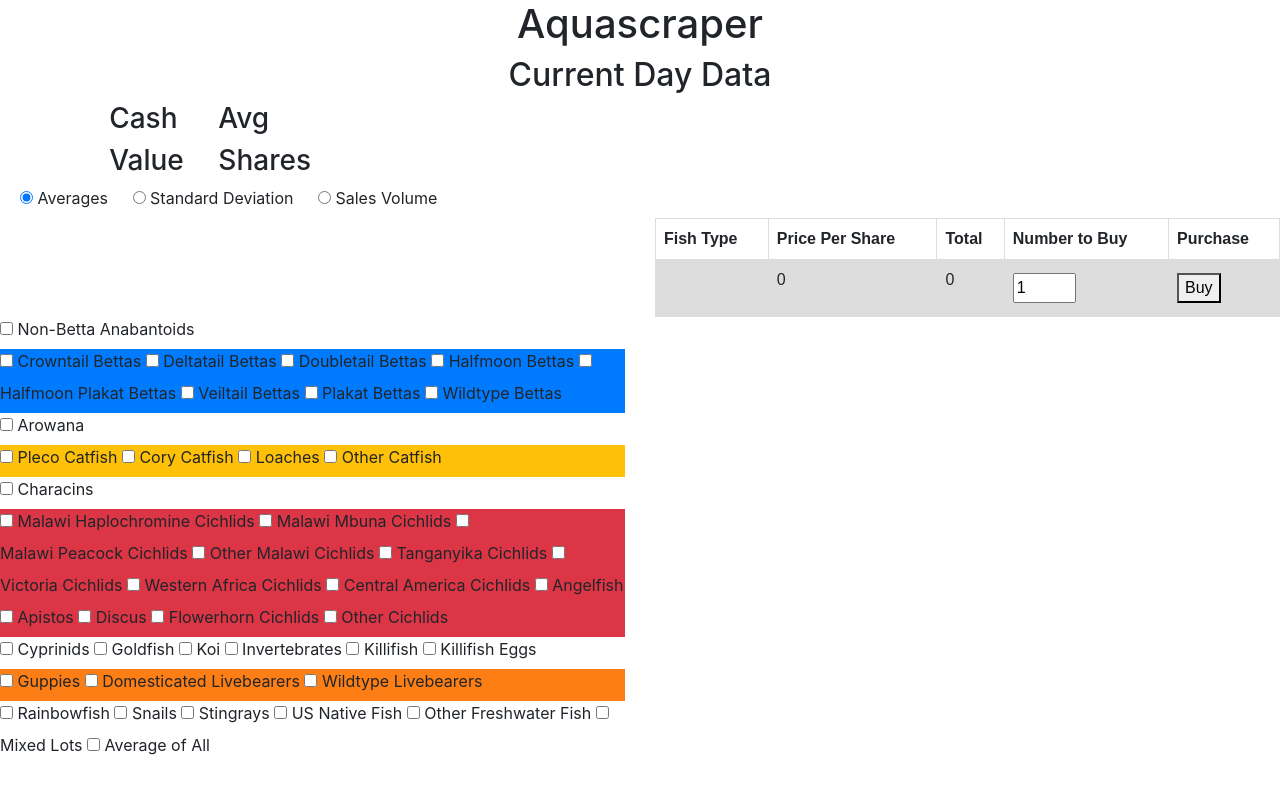
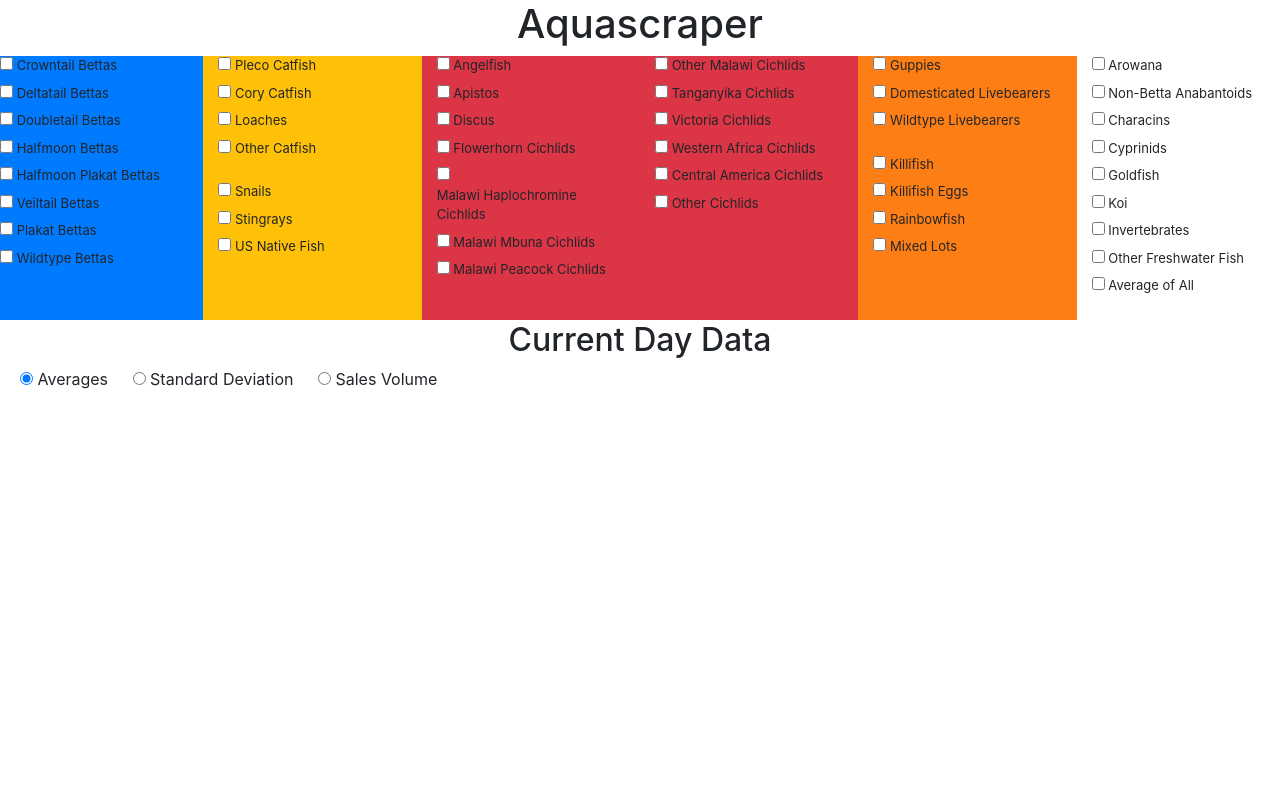
Before and after one commit to nodes777/aquadisplay, a website: page index.html in a window 1280 px wide. Drawn offline with nearby package versions, Linux system fonts and the light colour scheme; a script that the page names is missing.

Commit message:
rearranges html

```diff
--- a/css/style.css
+++ b/css/style.css
@@ -11,6 +11,16 @@ div.tooltip {
     border: 0px;
     border-radius: 8px;
     pointer-events: none;
+}
+
+ul {
+  list-style-type: none;
+  padding: 0;
+  margin: 0;
+}
+
+.checkboxes{
+  font-size: 13px;
 }
 
 .axis--x path {
--- a/index.html
+++ b/index.html
@@ -12,7 +12,6 @@
 	<script src="./js/utils/d3.min.js"></script>
   <script src="./js/utils/fishTypePairs.js"></script>
   <script src="./js/bar/makeStatsGraph.js"></script>
-  <script src="./js/trading/buyingUtils.js"></script>
   <script src="./js/utils/utils.js"></script>
   <script src="./js/bar/changeCategory.js"></script>
   <script src="./js/bar/makeCategoryGraphs.js"></script>
@@ -20,31 +19,178 @@
   <script src="./js/line/formatStatData.js"></script>
   <script src="./js/line/makeLineGraph.js"></script>
 	<script src="./js/index.js"></script>
-  <script src="./js/trading/updatePortfolio.js"></script>
-  <script src="./js/trading/initStorage.js"></script>
-  <script src="./js/trading/portfolio.js"></script>
   </head>
   <body>
   	<div class="col-md-12">
   		<h1 class="text-center">Aquascraper</h1>
-      <h2 class="text-center" id="currentDay">Current Day Data</h2>
   	</div>
-  <div class="row">
-    <div class="col-md-2 offset-md-1">
+      <div class="row checkboxes" id="checkBoxesDiv">
+            <div class="col-md-2 bettas">
+              <ul>
+                <li><input type="checkbox" id="fwbettasctCheckbox" name="fishTypePair" value="fwbettasct">
+                                <label for="fwbettasctCheckbox">Crowntail Bettas</label></li>
+
+               <li><input type="checkbox" id="fwbettasdCheckbox" name="fishTypePair" value="fwbettasd">
+                               <label for="fwbettasdCheckbox">Deltatail Bettas</label></li>
+
+                <li><input type="checkbox" id="fwbettasdtCheckbox" name="fishTypePair" value="fwbettasdt">
+                                <label for="fwbettasdtCheckbox">Doubletail Bettas</label></li>
+
+                <li><input type="checkbox" id="fwbettashmCheckbox" name="fishTypePair" value="fwbettashm">
+                                <label for="fwbettashmCheckbox">Halfmoon Bettas</label></li>
+
+                <li><input type="checkbox" id="fwbettashmpCheckbox" name="fishTypePair" value="fwbettashmp">
+                                <label for="fwbettashmpCheckbox">Halfmoon Plakat Bettas</label></li>
+
+                <li><input type="checkbox" id="fwbettasvtCheckbox" name="fishTypePair" value="fwbettasvt">
+                                <label for="fwbettasvtCheckbox">Veiltail Bettas</label></li>
+
+                <li><input type="checkbox" id="fwbettaswtCheckbox" name="fishTypePair" value="fwbettaswt">
+                                <label for="fwbettaswtCheckbox">Plakat Bettas</label></li>
+
+                <li><input type="checkbox" id="fwbettasCheckbox" name="fishTypePair" value="fwbettas">
+                                <label for="fwbettasCheckbox">Wildtype Bettas</label></li>
+              </ul>
+            </div>
+          <div class="col-md-2 catfish">
+              <ul>
+                <li><input type="checkbox" id="fwcatfishpCheckbox" name="fishTypePair" value="fwcatfishp">
+                                <label for="fwcatfishpCheckbox">Pleco Catfish</label></li>
+
+                <li><input type="checkbox" id="fwcatfishcCheckbox" name="fishTypePair" value="fwcatfishc">
+                                <label for="fwcatfishcCheckbox">Cory Catfish</label></li>
+
+                <li><input type="checkbox" id="fwcatfishlCheckbox" name="fishTypePair" value="fwcatfishl">
+                                <label for="fwcatfishlCheckbox">Loaches</label></li>
+
+                <li><input type="checkbox" id="fwcatfishCheckbox" name="fishTypePair" value="fwcatfish">
+                                <label for="fwcatfishCheckbox">Other Catfish</label></li>
+                </ul>
+
+              <ul>
+                <li><input type="checkbox" id="fwsnailsCheckbox" name="fishTypePair" value="fwsnails">
+                            <label for="fwsnailsCheckbox">Snails</label></li>
+
+                <li><input type="checkbox" id="fwstringrayCheckbox" name="fishTypePair" value="fwstringray">
+                              <label for="fwstringrayCheckbox">Stingrays</label></li>
+
+                <li><input type="checkbox" id="fwusnativeCheckbox" name="fishTypePair" value="fwusnative">
+                              <label for="fwusnativeCheckbox">US Native Fish</label></li>
+              </ul>
+          </div>
+          <div class="col-md-4 cichlids">
             <div class="row">
               <div class="col-md-6">
-          <h3>Cash</h3><span id="cash"></span>
-          <h3>Value</h3><span id="value"></span>
+                <ul>
+                    <li><input type="checkbox" id="fwangelfishCheckbox" name="fishTypePair" value="fwangelfish">
+                                    <label for="fwangelfishCheckbox">Angelfish</label></li>
+
+                    <li><input type="checkbox" id="fwapistoCheckbox" name="fishTypePair" value="fwapisto">
+                                    <label for="fwapistoCheckbox">Apistos</label></li>
+
+                    <li><input type="checkbox" id="fwdiscusCheckbox" name="fishTypePair" value="fwdiscus">
+                                    <label for="fwdiscusCheckbox">Discus</label></li>
+
+                    <li><input type="checkbox" id="fwflowerhornCheckbox" name="fishTypePair" value="fwflowerhorn">
+                                    <label for="fwflowerhornCheckbox">Flowerhorn Cichlids</label></li>
+
+                    <li><input type="checkbox" id="fwcichlidsmhCheckbox" name="fishTypePair" value="fwcichlidsmh">
+                                    <label for="fwcichlidsmhCheckbox">Malawi Haplochromine Cichlids</label></li>
+
+                    <li><input type="checkbox" id="fwcichlidsmmbCheckbox" name="fishTypePair" value="fwcichlidsmmb">
+                                    <label for="fwcichlidsmmbCheckbox">Malawi Mbuna Cichlids</label></li>
+
+                    <li><input type="checkbox" id="fwcichlidsmpCheckbox" name="fishTypePair" value="fwcichlidsmp">
+                                    <label for="fwcichlidsmpCheckbox">Malawi Peacock Cichlids</label></li>
+                </ul>
                 </div>
                 <div class="col-md-6">
-          <h3>Avg</h3><span id="avg"></span>
-          <h3>Shares</h3><span id="shares"></span>
+                <ul>
+                    <li><input type="checkbox" id="fwcichlidsmCheckbox" name="fishTypePair" value="fwcichlidsm">
+                                    <label for="fwcichlidsmCheckbox">Other Malawi Cichlids</label></li>
+
+                    <li><input type="checkbox" id="fwcichlidstCheckbox" name="fishTypePair" value="fwcichlidst">
+                                    <label for="fwcichlidstCheckbox">Tanganyika Cichlids</label></li>
+
+                    <li><input type="checkbox" id="fwcichlidsvCheckbox" name="fishTypePair" value="fwcichlidsv">
+                                    <label for="fwcichlidsvCheckbox">Victoria Cichlids</label></li>
+
+                    <li><input type="checkbox" id="fwcichlidswCheckbox" name="fishTypePair" value="fwcichlidsw">
+                                    <label for="fwcichlidswCheckbox">Western Africa Cichlids</label></li>
+
+                    <li><input type="checkbox" id="fwcichlidcCheckbox" name="fishTypePair" value="fwcichlidc">
+                                    <label for="fwcichlidcCheckbox">Central America Cichlids</label></li>
+
+                    <li><input type="checkbox" id="fwcichlidsoCheckbox" name="fishTypePair" value="fwcichlidso">
+                                    <label for="fwcichlidsoCheckbox">Other Cichlids</label></li>
+                  </ul>
                 </div>
             </div>
           </div>
-    <div class="col-md-9" id="portfolio">
+
+          <div class="col-md-2 livebearers">
+            <ul>
+                <li><input type="checkbox" id="fwguppiesCheckbox" name="fishTypePair" value="fwguppies">
+                                <label for="fwguppiesCheckbox">Guppies</label></li>
+
+                <li><input type="checkbox" id="fwlivebearersCheckbox" name="fishTypePair" value="fwlivebearers">
+                                <label for="fwlivebearersCheckbox">Domesticated Livebearers</label></li>
+
+                <li><input type="checkbox" id="fwlivebearerswCheckbox" name="fishTypePair" value="fwlivebearersw">
+                                <label for="fwlivebearerswCheckbox">Wildtype Livebearers</label></li>
+            </ul>
+            <div class=" otherFish2">
+            <ul>
+              <li><input type="checkbox" id="fwkillifishCheckbox" name="fishTypePair" value="fwkillifish">
+                            <label for="fwkillifishCheckbox">Killifish</label></li>
+
+              <li><input type="checkbox" id="fwkillifisheCheckbox" name="fishTypePair" value="fwkillifishe">
+                            <label for="fwkillifisheCheckbox">Killifish Eggs</label></li>
+
+              <li><input type="checkbox" id="fwrainbowsCheckbox" name="fishTypePair" value="fwrainbows">
+                            <label for="fwrainbowsCheckbox">Rainbowfish</label></li>
+
+              <li><input type="checkbox" id="fwMixedCheckbox" name="fishTypePair" value="fwmixed">
+                            <label for="fwMixedCheckbox">Mixed Lots</label></li>
+            </ul>
           </div>
           </div>
+
+          <div class="col-md-2 otherFish1">
+            <ul>
+              <li><input type="checkbox" id="fwarowanaCheckbox" name="fishTypePair" value="fwarowana">
+                            <label for="fwarowanaCheckbox">Arowana</label></li>
+
+              <li><input type="checkbox" id="fwanabantoidCheckbox" name="fishTypePair" value="fwanabantoid">
+                            <label for="fwanabantoidCheckbox">Non-Betta Anabantoids</label></li>
+
+              <li><input type="checkbox" id="fwcharacinsCheckbox" name="fishTypePair" value="fwcharacins">
+                            <label for="fwcharacinsCheckbox">Characins</label></li>
+
+              <li><input type="checkbox" id="fwcyprinidsCheckbox" name="fishTypePair" value="fwcyprinids">
+                            <label for="fwcyprinidsCheckbox">Cyprinids</label></li>
+
+              <li><input type="checkbox" id="fwgoldfishCheckbox" name="fishTypePair" value="fwgoldfish">
+                            <label for="fwgoldfishCheckbox">Goldfish</label></li>
+
+              <li><input type="checkbox" id="fwkoiCheckbox" name="fishTypePair" value="fwkoi">
+                            <label for="fwkoiCheckbox">Koi</label></li>
+
+              <li><input type="checkbox" id="fwinvertsCheckbox" name="fishTypePair" value="fwinverts">
+                            <label for="fwinvertsCheckbox">Invertebrates</label></li>
+
+                <li><input type="checkbox" id="fwCheckbox" name="fishTypePair" value="fw">
+                              <label for="fwCheckbox">Other Freshwater Fish</label></li>
+
+              <li><input type="checkbox" id="marketStatsCheckbox" name="fishTypePair" value="marketStats">
+                            <label for="marketStats">Average of All</label></li>
+            </ul>
+          </div>
+      </div>
+    <div class="row">
+      <div class="col-md-12" id="lineGraph"></div>
+    </div>
+        <h2 class="text-center" id="currentDay">Current Day Data</h2>
   <div class="row ">
   	<div class="col-md-12" id="firstGraph">
         <label for="averageRadio" class='radio-inline'>
@@ -62,169 +208,6 @@
       <div class="col-md-6" id="secondGraph">
               <div id="drop"></div>
       </div>
-      <div class="col-md-6" id="tradingDiv">
-          <table>
-            <tr>
-              <th>Fish Type</th>
-              <th>Price Per Share</th>
-              <th>Total</th>
-              <th>Number to Buy</th>
-              <th>Purchase</th>
-            </tr>
-            <tr>
-              <td><div id="buyList"></div></td>
-              <td><p id="pricePerShare">0</p></td>
-              <td class="center"><p id="totalPrice">0</p></td>
-              <td><input type="number" name="quantity" min="1" max="10" id="numberToBuy" value="1"></td>
-              <td><button id="buyButton">Buy</button></td>
-            </tr>
-          </table>
-      </div>
-    </div>
-    <div class="row">
-      <div class="col-md-6" id="checkBoxesDiv">
-          <input type="checkbox" id="fwanabantoidCheckbox" name="fishTypePair" value="fwanabantoid">
-          <label for="fwanabantoidCheckbox">Non-Betta Anabantoids</label>
 
-            <div class="bettas">
-                <input type="checkbox" id="fwbettasctCheckbox" name="fishTypePair" value="fwbettasct">
-                <label for="fwbettasctCheckbox">Crowntail Bettas</label>
-
-                <input type="checkbox" id="fwbettasdCheckbox" name="fishTypePair" value="fwbettasd">
-                <label for="fwbettasdCheckbox">Deltatail Bettas</label>
-
-                <input type="checkbox" id="fwbettasdtCheckbox" name="fishTypePair" value="fwbettasdt">
-                <label for="fwbettasdtCheckbox">Doubletail Bettas</label>
-
-                <input type="checkbox" id="fwbettashmCheckbox" name="fishTypePair" value="fwbettashm">
-                <label for="fwbettashmCheckbox">Halfmoon Bettas</label>
-
-                <input type="checkbox" id="fwbettashmpCheckbox" name="fishTypePair" value="fwbettashmp">
-                <label for="fwbettashmpCheckbox">Halfmoon Plakat Bettas</label>
-
-                <input type="checkbox" id="fwbettasvtCheckbox" name="fishTypePair" value="fwbettasvt">
-                <label for="fwbettasvtCheckbox">Veiltail Bettas</label>
-
-                <input type="checkbox" id="fwbettaswtCheckbox" name="fishTypePair" value="fwbettaswt">
-                <label for="fwbettaswtCheckbox">Plakat Bettas</label>
-
-                <input type="checkbox" id="fwbettasCheckbox" name="fishTypePair" value="fwbettas">
-                <label for="fwbettasCheckbox">Wildtype Bettas</label>
-
-            </div>
-          <input type="checkbox" id="fwarowanaCheckbox" name="fishTypePair" value="fwarowana">
-          <label for="fwarowanaCheckbox">Arowana</label>
-
-          <div class="catfish">
-                <input type="checkbox" id="fwcatfishpCheckbox" name="fishTypePair" value="fwcatfishp">
-                <label for="fwcatfishpCheckbox">Pleco Catfish</label>
-
-                <input type="checkbox" id="fwcatfishcCheckbox" name="fishTypePair" value="fwcatfishc">
-                <label for="fwcatfishcCheckbox">Cory Catfish</label>
-
-                <input type="checkbox" id="fwcatfishlCheckbox" name="fishTypePair" value="fwcatfishl">
-                <label for="fwcatfishlCheckbox">Loaches</label>
-
-                <input type="checkbox" id="fwcatfishCheckbox" name="fishTypePair" value="fwcatfish">
-                <label for="fwcatfishCheckbox">Other Catfish</label>
-          </div>
-
-                <input type="checkbox" id="fwcharacinsCheckbox" name="fishTypePair" value="fwcharacins">
-                <label for="fwcharacinsCheckbox">Characins</label>
-
-          <div class="cichlids">
-                <input type="checkbox" id="fwcichlidsmhCheckbox" name="fishTypePair" value="fwcichlidsmh">
-                <label for="fwcichlidsmhCheckbox">Malawi Haplochromine Cichlids</label>
-
-                <input type="checkbox" id="fwcichlidsmmbCheckbox" name="fishTypePair" value="fwcichlidsmmb">
-                <label for="fwcichlidsmmbCheckbox">Malawi Mbuna Cichlids</label>
-
-                <input type="checkbox" id="fwcichlidsmpCheckbox" name="fishTypePair" value="fwcichlidsmp">
-                <label for="fwcichlidsmpCheckbox">Malawi Peacock Cichlids</label>
-
-                <input type="checkbox" id="fwcichlidsmCheckbox" name="fishTypePair" value="fwcichlidsm">
-                <label for="fwcichlidsmCheckbox">Other Malawi Cichlids</label>
-
-                <input type="checkbox" id="fwcichlidstCheckbox" name="fishTypePair" value="fwcichlidst">
-                <label for="fwcichlidstCheckbox">Tanganyika Cichlids</label>
-
-                <input type="checkbox" id="fwcichlidsvCheckbox" name="fishTypePair" value="fwcichlidsv">
-                <label for="fwcichlidsvCheckbox">Victoria Cichlids</label>
-
-                <input type="checkbox" id="fwcichlidswCheckbox" name="fishTypePair" value="fwcichlidsw">
-                <label for="fwcichlidswCheckbox">Western Africa Cichlids</label>
-
-                <input type="checkbox" id="fwcichlidcCheckbox" name="fishTypePair" value="fwcichlidc">
-                <label for="fwcichlidcCheckbox">Central America Cichlids</label>
-
-                <input type="checkbox" id="fwangelfishCheckbox" name="fishTypePair" value="fwangelfish">
-                <label for="fwangelfishCheckbox">Angelfish</label>
-
-                <input type="checkbox" id="fwapistoCheckbox" name="fishTypePair" value="fwapisto">
-                <label for="fwapistoCheckbox">Apistos</label>
-
-                <input type="checkbox" id="fwdiscusCheckbox" name="fishTypePair" value="fwdiscus">
-                <label for="fwdiscusCheckbox">Discus</label>
-
-                <input type="checkbox" id="fwflowerhornCheckbox" name="fishTypePair" value="fwflowerhorn">
-                <label for="fwflowerhornCheckbox">Flowerhorn Cichlids</label>
-
-                <input type="checkbox" id="fwcichlidsoCheckbox" name="fishTypePair" value="fwcichlidso">
-                <label for="fwcichlidsoCheckbox">Other Cichlids</label>
-          </div>
-
-          <input type="checkbox" id="fwcyprinidsCheckbox" name="fishTypePair" value="fwcyprinids">
-          <label for="fwcyprinidsCheckbox">Cyprinids</label>
-
-          <input type="checkbox" id="fwgoldfishCheckbox" name="fishTypePair" value="fwgoldfish">
-          <label for="fwgoldfishCheckbox">Goldfish</label>
-
-          <input type="checkbox" id="fwkoiCheckbox" name="fishTypePair" value="fwkoi">
-          <label for="fwkoiCheckbox">Koi</label>
-
-          <input type="checkbox" id="fwinvertsCheckbox" name="fishTypePair" value="fwinverts">
-          <label for="fwinvertsCheckbox">Invertebrates</label>
-
-          <input type="checkbox" id="fwkillifishCheckbox" name="fishTypePair" value="fwkillifish">
-          <label for="fwkillifishCheckbox">Killifish</label>
-
-          <input type="checkbox" id="fwkillifisheCheckbox" name="fishTypePair" value="fwkillifishe">
-          <label for="fwkillifisheCheckbox">Killifish Eggs</label>
-
-          <div class="livebearers">
-                <input type="checkbox" id="fwguppiesCheckbox" name="fishTypePair" value="fwguppies">
-                <label for="fwguppiesCheckbox">Guppies</label>
-
-                <input type="checkbox" id="fwlivebearersCheckbox" name="fishTypePair" value="fwlivebearers">
-                <label for="fwlivebearersCheckbox">Domesticated Livebearers</label>
-
-                <input type="checkbox" id="fwlivebearerswCheckbox" name="fishTypePair" value="fwlivebearersw">
-                <label for="fwlivebearerswCheckbox">Wildtype Livebearers</label>
-          </div>
-
-          <input type="checkbox" id="fwrainbowsCheckbox" name="fishTypePair" value="fwrainbows">
-          <label for="fwrainbowsCheckbox">Rainbowfish</label>
-
-          <input type="checkbox" id="fwsnailsCheckbox" name="fishTypePair" value="fwsnails">
-          <label for="fwsnailsCheckbox">Snails</label>
-
-          <input type="checkbox" id="fwstringrayCheckbox" name="fishTypePair" value="fwstringray">
-          <label for="fwstringrayCheckbox">Stingrays</label>
-
-          <input type="checkbox" id="fwusnativeCheckbox" name="fishTypePair" value="fwusnative">
-          <label for="fwusnativeCheckbox">US Native Fish</label>
-
-          <input type="checkbox" id="fwCheckbox" name="fishTypePair" value="fw">
-          <label for="fwCheckbox">Other Freshwater Fish</label>
-
-          <input type="checkbox" id="fwMixedCheckbox" name="fishTypePair" value="fwmixed">
-          <label for="fwMixedCheckbox">Mixed Lots</label>
-
-          <input type="checkbox" id="marketStatsCheckbox" name="fishTypePair" value="marketStats">
-          <label for="marketStats">Average of All</label>
-      </div>
-      <div class="col-md-6" id="lineGraph">
-      </div>
-    </div>
   </body>
 </html>
--- a/js/bar/makeStatsGraph.js
+++ b/js/bar/makeStatsGraph.js
@@ -19,7 +19,7 @@ function makeStatsGraph(soldData){
     	statArr.push(avgObj);
   	});
   initAvgGraph(statArr);
-  setTodaysPrices(statArr);
+  //setTodaysPrices(statArr);
 }
 
 function initAvgGraph(statArr){
--- a/js/index.js
+++ b/js/index.js
@@ -28,9 +28,9 @@ function processTodayJson(json){
   makeCategoryGraphs(soldItems);
 
   $("#currentDay").append(` ${today} ${monthAndYear}`);
-  updatePortfolio();
-  prepTransactions();
-  renderPortfolio();
+  //updatePortfolio();
+  //prepTransactions();
+  //renderPortfolio();
 }
 
 function processLineJson(json){
--- a/js/line/makeLineGraph.js
+++ b/js/line/makeLineGraph.js
@@ -62,6 +62,7 @@ function makeLineGraph(thirtyDayLineObj, maxPoint){
     svg.append("text")
         .attr("x", width / 2 )
         .attr("y", -10)
+        .style("font-size", "24px")
         .style("text-anchor", "middle")
         .text("Average Fish Value Over Time");
 
@@ -113,7 +114,7 @@ function draw(data, fishTypeName, x, y, svg, lineFunc, height, color, tooltip) {
             .attr("stroke-dasharray", function(d){ return this.getTotalLength() })
             .attr("stroke-dashoffset", function(d){ return this.getTotalLength() })
 
-        // Previously using selectAll here, this wouldn't allow the otherLine selection to cause effects,
+    // Previously using selectAll here, this wouldn't allow the otherLine selection to cause effects,
     var specificLine = svg.select("#line-"+fishTypeName);
 
         specificLine.transition(t)
```
Lines whose indentation alone changed are shown as unchanged.
